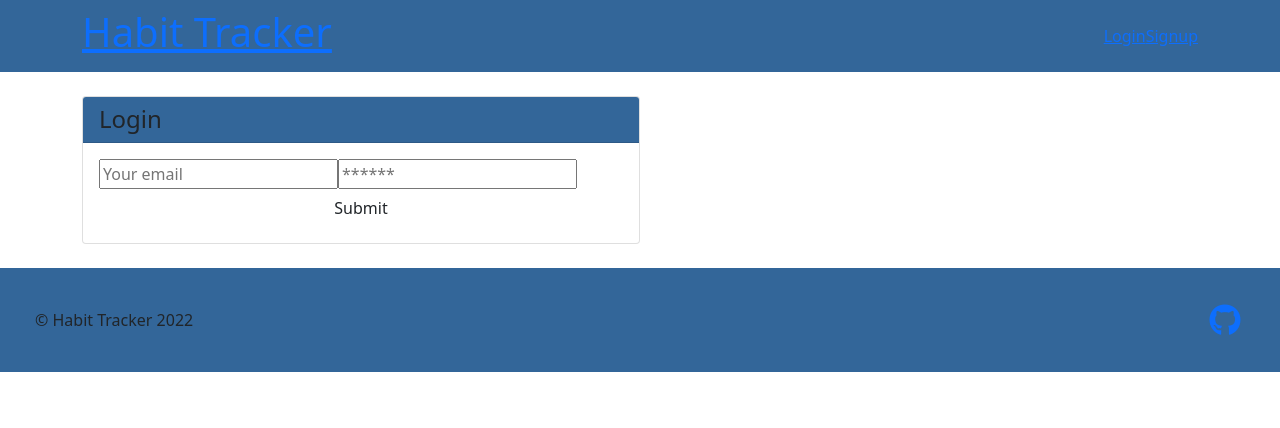
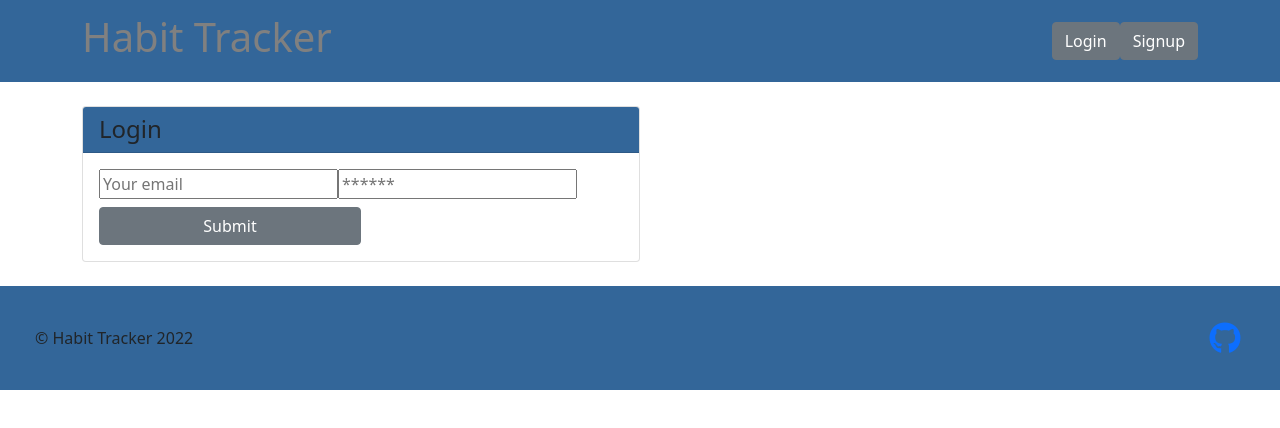
Before and after one commit to martin0330/habit-tracker, a React (Create React App) app in the folder client/: page /login in a window 1280 px wide. Shown: the top 428 px of the page. Built offline with nearby package versions, Linux system fonts and the light colour scheme.

Commit message:
Changed the favicon, as well as edited the button style and other CSS

```diff
--- a/client/src/components/Calendar/index.js
+++ b/client/src/components/Calendar/index.js
@@ -12,10 +12,14 @@ const Calendar = ({ habits }) => {
     }
   };
 
+  // Gets Current Month
+  const monthNames = ["January", "February", "March", "April", "May", "June", "July", "August", "September", "October", "November", "December"];
+  let month = monthNames[new Date().getMonth()];
+
   return (
     <section className='' id='calendar'>
       <div className='' id='fullDiv'>
-        <p className=''>JULY</p>
+        <h1 className='text-center'>{month}</h1>
         <ul>
           <li>SUN</li>
           <li>MON</li>
@@ -43,19 +47,19 @@ const Calendar = ({ habits }) => {
           <li>12</li>
           <li>13</li>
           <li>
+            14
             <div>
               {habits &&
                 habits.map((habit) => (
                   <div
                     key={habit._id}
-                    className='card mb-3'
+                    className=''
                     onClick={handleClick}
                   >
                     {habit.habitName}
                   </div>
                 ))}
             </div>
-            14
           </li>
           <li>15</li>
           <li>16</li>
--- a/client/src/components/HabitForm/index.js
+++ b/client/src/components/HabitForm/index.js
@@ -73,10 +73,11 @@ const HabitForm = () => {
           className='form-input col-12 col-md-9'
           onChange={handleChange}
         ></textarea>
-        <button className='btn col-12 col-md-3' type='submit'>
+        <button className='btn col-6  btn-secondary' type='submit'>
           Submit
         </button>
       </form>
+      <hr />
     </div>
   );
 };
--- a/client/src/components/Header/index.js
+++ b/client/src/components/Header/index.js
@@ -11,29 +11,29 @@ const Header = () => {
   };
 
   return (
-    <header className='navbar text-decoration-none'>
+    <header className='navbar'>
       <div className='container flex-row justify-space-between-lg justify-center align-center'>
         {Auth.loggedIn() ? (
-          <Link to='/dashboard'>
+          <Link className='navbar-brand' style={{textDecoration: 'none'}} to='/dashboard'>
             <h1>Habit Tracker</h1>
           </Link>
         ) : (
-          <Link to='/'>
+          <Link className='navbar-brand' style={{textDecoration: 'none'}} to='/'>
             <h1>Habit Tracker</h1>
           </Link>
         )}
 
-        <nav className='text-center'>
+        <nav className='justify-content-between'>
           {Auth.loggedIn() ? (
             <>
-              <a href='/' onClick={logout}>
+              <a className='btn btn-secondary' style={{textDecoration: 'none'}} href='/' onClick={logout}>
                 Logout
               </a>
             </>
           ) : (
             <>
-              <Link to='/login'>Login</Link>
-              <Link to='/signup'>Signup</Link>
+              <Link className='btn btn-secondary justify-content-between' style={{textDecoration: 'none'}} to='/login'>Login</Link>
+              <Link className='btn btn-secondary justify-content-between' style={{textDecoration: 'none'}} to='/signup'>Signup</Link>
             </>
           )}
         </nav>
--- a/client/src/index.css
+++ b/client/src/index.css
@@ -11,6 +11,9 @@
 
 .navbar {
   background-color: var(--primary-color);
+}
+.navbar-brand {
+  color: grey;
 }
 
 .footer {
@@ -27,6 +30,10 @@
   background-color: var(--primary-color);
 }
 
+.btn {
+  text-decoration: none;
+}
+
 /* body {
   margin: 0;
   font-family: -apple-system, BlinkMacSystemFont, 'Segoe UI', 'Roboto', 'Oxygen',
--- a/client/src/pages/Login.js
+++ b/client/src/pages/Login.js
@@ -65,7 +65,7 @@ const Login = (props) => {
                 value={formState.password}
                 onChange={handleChange}
               />
-              <button className='btn d-block w-100' type='submit'>
+              <button className='btn d-block w-50 mt-2 btn-secondary' type='submit'>
                 Submit
               </button>
             </form>
--- a/client/src/pages/Signup.js
+++ b/client/src/pages/Signup.js
@@ -72,7 +72,7 @@ const Signup = () => {
                 value={formState.password}
                 onChange={handleChange}
               />
-              <button className='btn d-block w-100' type='submit'>
+              <button className='btn d-block w-50 mt-2 btn-secondary' type='submit'>
                 Submit
               </button>
             </form>
```
Also changed, not shown: 1 other file (tests, documents, lock files or other folders).
